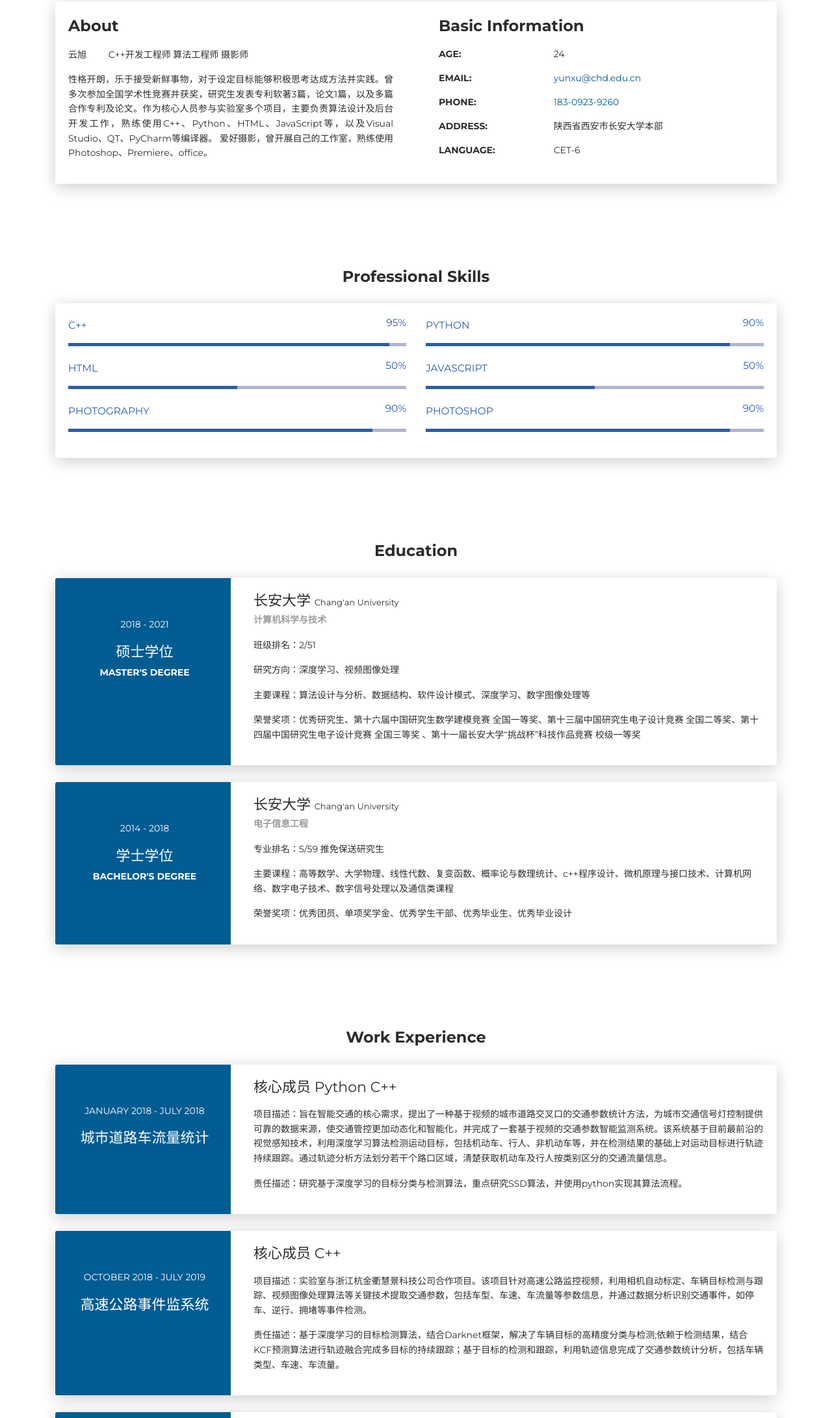
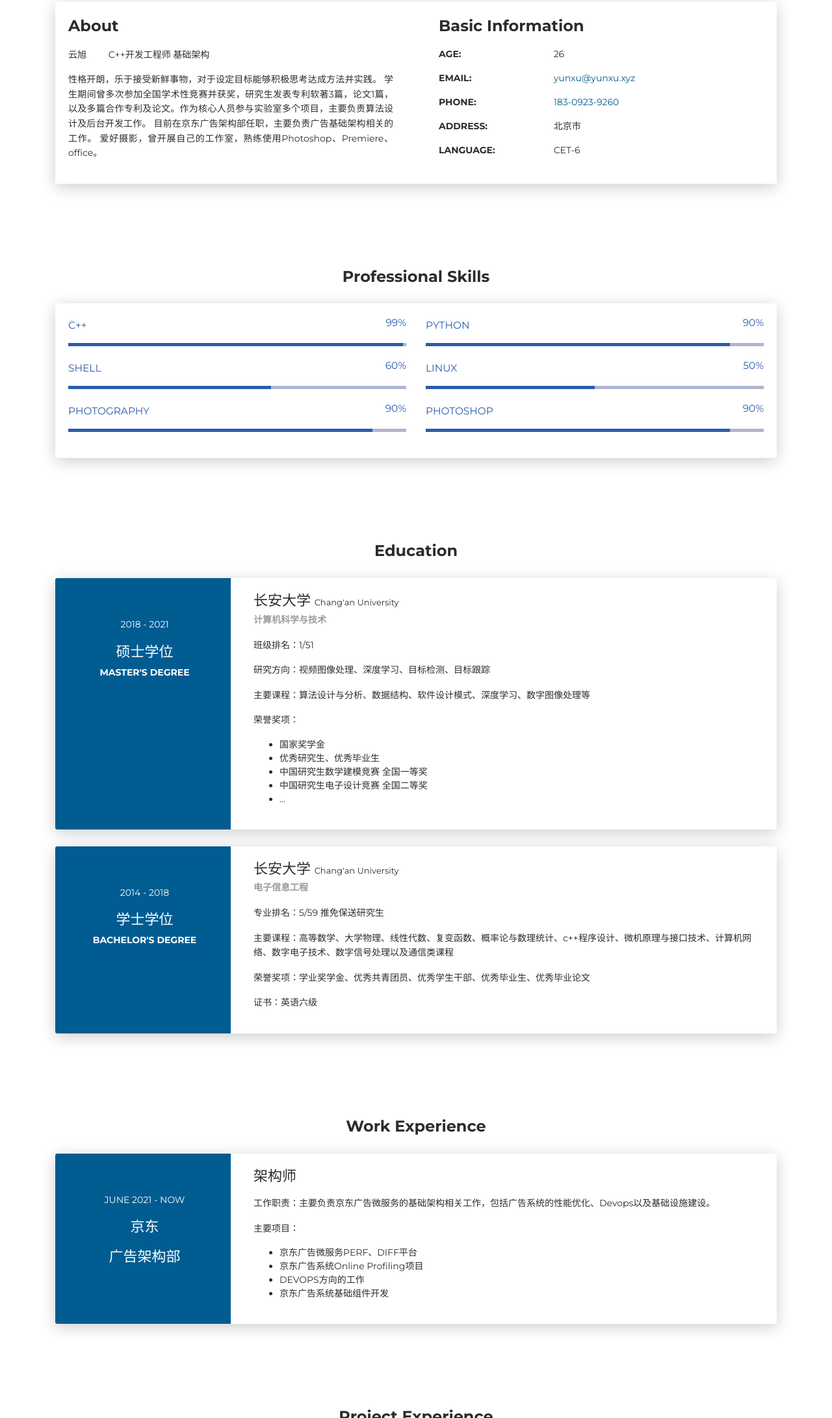
Before and after one commit to yunxuo/yunxuo.github.io, a plain HTML site: page index.html in a window 1280 px wide. Shown: the part 617-2800 px from the top of the page at 65% size. Drawn offline with Linux system fonts and the light colour scheme.

Commit message:
feat: changed cv

```diff
--- a/index.html
+++ b/index.html
@@ -45,7 +45,7 @@
         <div class="content-center">
           <div class="cc-profile-image"><a href="#"><img src="images/yunxu.jpg" alt="Image"/></a></div>
           <div class="h2 title">云旭</div>
-          <p class="category text-white">C++开发工程师 算法工程师</p>
+          <p class="category text-white">热爱生活的摄影师</p>
           <a class="btn btn-primary smooth-scroll mr-2" href="#contact" data-aos="zoom-in" data-aos-anchor="data-aos-anchor">Hire Me</a>
           <a class="btn btn-primary" href="./file/cv.pdf" data-aos="zoom-in" data-aos-anchor="data-aos-anchor">中文简历</a>
         </div>
@@ -57,7 +57,7 @@
             <a class="btn btn-default btn-round btn-lg btn-icon" href="https://github.com/yunxuo" target="_blank" rel="tooltip" title="Follow me on Github"><i class="fa fa-github"></i></a>
             <a class="btn btn-default btn-round btn-lg btn-icon" onclick="topInformation(2, 18309239260)" rel="tooltip" title="Follow me on 微信"><i class="fa fa-wechat"></i></a>
             <a class="btn btn-default btn-round btn-lg btn-icon" onclick="topInformation(1, 18309239260)" rel="tooltip" title="Follow me on QQ"><i class="fa fa-qq"></i></a>
-            <a class="btn btn-default btn-round btn-lg btn-icon" href="mailto:yunxu@chd.edu.cn" target="_blank" rel="tooltip" title="Send me by Mail"><i class="fa fa-envelope"></i></a></div>
+            <a class="btn btn-default btn-round btn-lg btn-icon" href="mailto:yunxu@yunxu.xyz" target="_blank" rel="tooltip" title="Send me by Mail"><i class="fa fa-envelope"></i></a></div>
           </div>
           </div>
       </div>
@@ -71,8 +71,10 @@
         <div class="col-lg-6 col-md-12">
           <div class="card-body">
             <div class="h4 mt-0 title">About</div>
-            <p>云旭  <span style="padding-left:30px;">C++开发工程师 算法工程师 摄影师</span></p>
-            <p style="text-align:justify; text-justify:inter-ideograph;">性格开朗，乐于接受新鲜事物，对于设定目标能够积极思考达成方法并实践。曾多次参加全国学术性竞赛并获奖，研究生发表专利软著3篇，论文1篇，以及多篇合作专利及论文。作为核心人员参与实验室多个项目，主要负责算法设计及后台开发工作，熟练使用C++、Python、HTML、JavaScript等，以及Visual Studio、QT、PyCharm等编译器。
+            <p>云旭  <span style="padding-left:30px;">C++开发工程师 基础架构</span></p>
+            <p style="text-align:justify; text-justify:inter-ideograph;">性格开朗，乐于接受新鲜事物，对于设定目标能够积极思考达成方法并实践。
+              学生期间曾多次参加全国学术性竞赛并获奖，研究生发表专利软著3篇，论文1篇，以及多篇合作专利及论文。作为核心人员参与实验室多个项目，主要负责算法设计及后台开发工作。
+              目前在京东广告架构部任职，主要负责广告基础架构相关的工作。
               爱好摄影，曾开展自己的工作室，熟练使用Photoshop、Premiere、office。</p>
           </div>
         </div>
@@ -81,11 +83,11 @@
             <div class="h4 mt-0 title">Basic Information</div>
             <div class="row">
               <div class="col-sm-4"><strong class="text-uppercase">Age:</strong></div>
-              <div class="col-sm-8">24</div>
+              <div class="col-sm-8">26</div>
             </div>
             <div class="row mt-3">
               <div class="col-sm-4"><strong class="text-uppercase">Email:</strong></div>
-              <div class="col-sm-8"><a href="mailto:yunxu@chd.edu.cn">yunxu@chd.edu.cn</a></div>
+              <div class="col-sm-8"><a href="mailto:yunxu@yunxu.xyz">yunxu@yunxu.xyz</a></div>
             </div>
             <div class="row mt-3">
               <div class="col-sm-4"><strong class="text-uppercase">Phone:</strong></div>
@@ -93,7 +95,7 @@
             </div>
             <div class="row mt-3">
               <div class="col-sm-4"><strong class="text-uppercase">Address:</strong></div>
-              <div class="col-sm-8">陕西省西安市长安大学本部</div>
+              <div class="col-sm-8">北京市</div>
             </div>
             <div class="row mt-3">
               <div class="col-sm-4"><strong class="text-uppercase">Language:</strong></div>
@@ -114,7 +116,7 @@
           <div class="col-md-6">
             <div class="progress-container progress-primary"><span class="progress-badge">C++</span>
               <div class="progress">
-                <div class="progress-bar progress-bar-primary" data-aos="progress-full" data-aos-offset="10" data-aos-duration="2000" role="progressbar" aria-valuenow="60" aria-valuemin="0" aria-valuemax="100" style="width: 95%;"></div><span class="progress-value">95%</span>
+                <div class="progress-bar progress-bar-primary" data-aos="progress-full" data-aos-offset="10" data-aos-duration="2000" role="progressbar" aria-valuenow="60" aria-valuemin="0" aria-valuemax="100" style="width: 99%;"></div><span class="progress-value">99%</span>
               </div>
             </div>
           </div>
@@ -128,14 +130,14 @@
         </div>
         <div class="row">
           <div class="col-md-6">
-            <div class="progress-container progress-primary"><span class="progress-badge">HTML</span>
+            <div class="progress-container progress-primary"><span class="progress-badge">Shell</span>
               <div class="progress">
-                <div class="progress-bar progress-bar-primary" data-aos="progress-full" data-aos-offset="10" data-aos-duration="2000" role="progressbar" aria-valuenow="60" aria-valuemin="0" aria-valuemax="100" style="width: 50%;"></div><span class="progress-value">50%</span>
+                <div class="progress-bar progress-bar-primary" data-aos="progress-full" data-aos-offset="10" data-aos-duration="2000" role="progressbar" aria-valuenow="60" aria-valuemin="0" aria-valuemax="100" style="width: 60%;"></div><span class="progress-value">60%</span>
               </div>
             </div>
           </div>
           <div class="col-md-6">
-            <div class="progress-container progress-primary"><span class="progress-badge">JavaScript</span>
+            <div class="progress-container progress-primary"><span class="progress-badge">Linux</span>
               <div class="progress">
                 <div class="progress-bar progress-bar-primary" data-aos="progress-full" data-aos-offset="10" data-aos-duration="2000" role="progressbar" aria-valuenow="60" aria-valuemin="0" aria-valuemax="100" style="width: 50%;"></div><span class="progress-value">50%</span>
               </div>
@@ -181,11 +183,17 @@
           <div class="card-body">
             <div class="h5">长安大学  <font size="2" font-size>Chang'an University</font></div>
             <p class="category">计算机科学与技术</p>
-            <p>班级排名：2/51</p>
-            <p>研究方向：深度学习、视频图像处理</p>
+            <p>班级排名：1/51</p>
+            <p>研究方向：视频图像处理、深度学习、目标检测、目标跟踪</p>
             <p>主要课程：算法设计与分析、数据结构、软件设计模式、深度学习、数字图像处理等</p>
-            <p>荣誉奖项：优秀研究生、第十六届中国研究生数学建模竞赛 全国一等奖、第十三届中国研究生电子设计竞赛 全国二等奖、第十四届中国研究生电子设计竞赛 全国三等奖
-              、第十一届长安大学“挑战杯”科技作品竞赛 校级一等奖
+            <p>荣誉奖项：
+              <ul>
+                <li>国家奖学金</li>
+                <li>优秀研究生、优秀毕业生</li>
+                <li>中国研究生数学建模竞赛 全国一等奖</li>
+                <li>中国研究生电子设计竞赛 全国二等奖</li>
+                <li>...</li>
+              </ul>
             </p>
           </div>
         </div>
@@ -207,7 +215,8 @@
             <p class="category">电子信息工程</p>
             <p>专业排名：5/59 推免保送研究生</p>
             <p>主要课程：高等数学、大学物理、线性代数、复变函数、概率论与数理统计、c++程序设计、微机原理与接口技术、计算机网络、数字电子技术、数字信号处理以及通信类课程</p>
-            <p>荣誉奖项：优秀团员、单项奖学金、优秀学生干部、优秀毕业生、优秀毕业设计</p>
+            <p>荣誉奖项：学业奖学金、优秀共青团员、优秀学生干部、优秀毕业生、优秀毕业论文</p>
+            <p>证书：英语六级</p>
           </div>
         </div>
       </div>
@@ -218,6 +227,37 @@
 <div class="section" id="experience">
   <div class="container cc-experience">
     <div class="h4 text-center mb-4 title">Work Experience</div>
+    <div class="card">
+      <div class="row">
+        <div class="col-md-3 bg-primary" data-aos="fade-right" data-aos-offset="50" data-aos-duration="500">
+          <div class="card-body cc-experience-header">
+            <p>June 2021 - Now</p>
+            <div class="h5">京东</div>
+            <div class="h5">广告架构部</div>
+          </div>
+        </div>
+        <div class="col-md-9" data-aos="fade-left" data-aos-offset="50" data-aos-duration="500">
+          <div class="card-body">
+            <div class="h5">架构师</div>
+            <p>工作职责：主要负责京东广告微服务的基础架构相关工作，包括广告系统的性能优化、Devops以及基础设施建设。</p>
+            <p>主要项目：
+              <ul>
+                <li>京东广告微服务PERF、DIFF平台</li>
+                <li>京东广告系统Online Profiling项目</li>
+                <li>DEVOPS方向的工作</li>
+                <li>京东广告系统基础组件开发</li>
+              </ul>
+            </p>
+          </div>
+        </div>
+      </div>
+    </div>
+  </div>
+</div>
+
+<div class="section" id="experience">
+  <div class="container cc-experience">
+    <div class="h4 text-center mb-4 title">Project Experience</div>
     <div class="card">
       <div class="row">
         <div class="col-md-3 bg-primary" data-aos="fade-right" data-aos-offset="50" data-aos-duration="500">
@@ -465,7 +505,7 @@
               <div class="row">
                 <div class="col-md-6">
                   <div class="card-body">
-                    <form action="https://formspree.io/yunxu@chd.edu.cn" method="POST">
+                    <form action="https://formspree.io/yunxu@yunxu.xyz" method="POST">
                       <div class="p pb-3"><strong>Feel free to contact me </strong></div>
                       <div class="row mb-3">
                         <div class="col">
```
Also changed, not shown: 1 other file.
